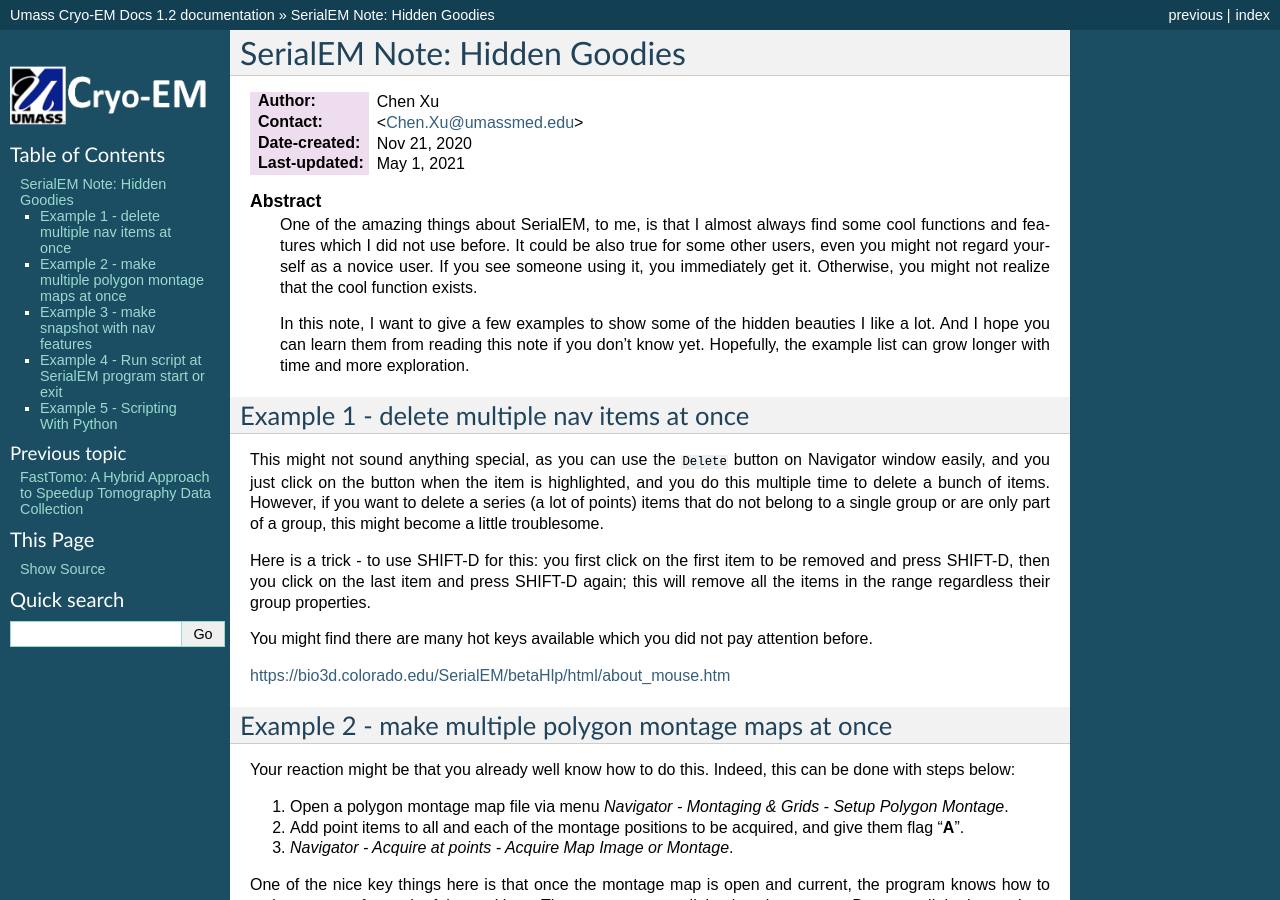
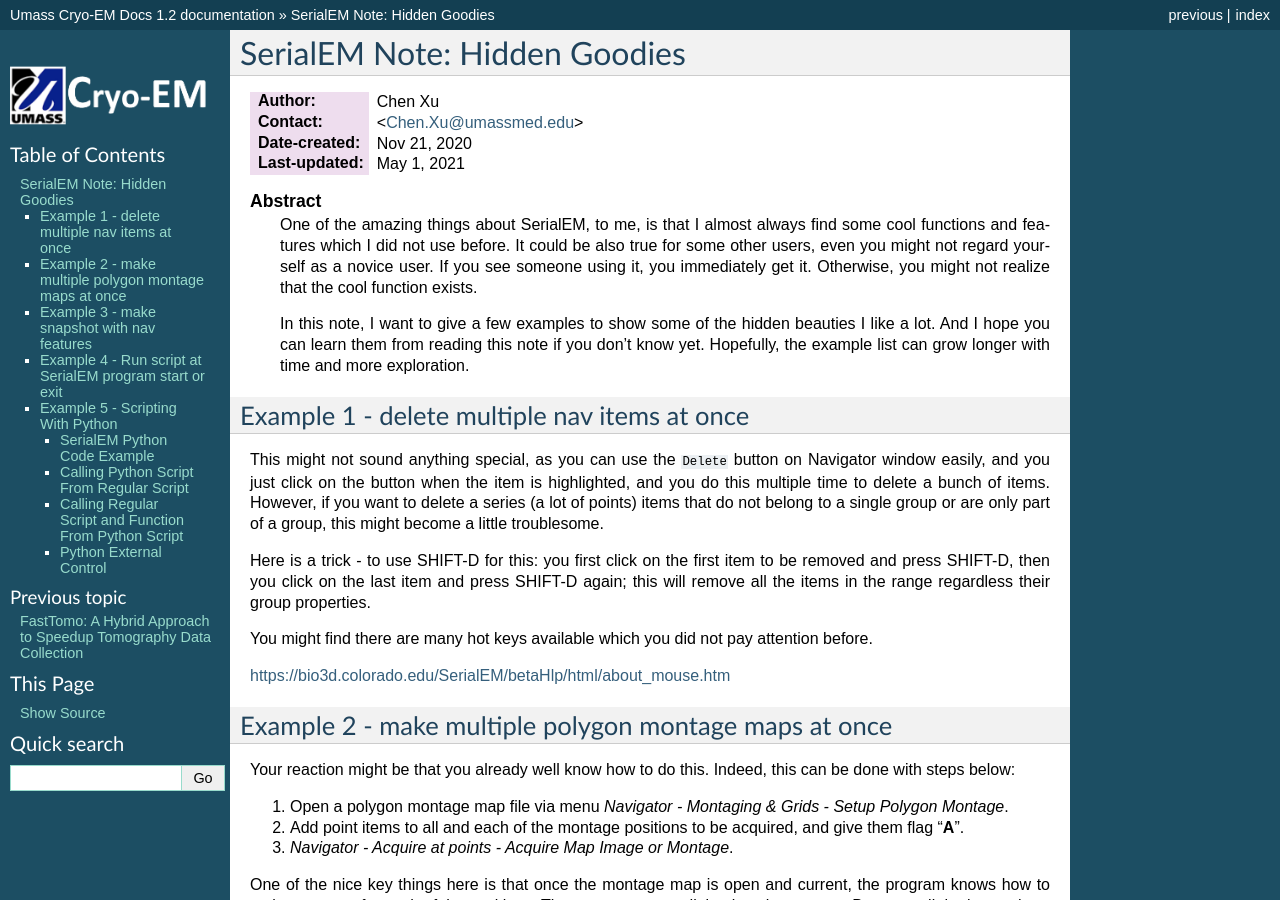
Before and after one commit to xuchen66/sphinx-emdocs, a Sphinx documentation site: the page built from source/serialem-note-hidden-goodies.rst, in a window 1280 px wide and 900 px high. Built offline with Sphinx 7.4.7, drawn with Linux system fonts in a browser that asks for light colours; pages that are not in the unit, such as notebooks, are missing from menus; some of the changed text lies outside the part shown.

Commit message:
Update serialem-note-hidden-goodies.rst

```diff
--- a/source/serialem-note-hidden-goodies.rst
+++ b/source/serialem-note-hidden-goodies.rst
@@ -244,6 +244,9 @@
 Example 5 - Scripting With Python
 ---------------------------------
 
+SerialEM Python Code Example
+~~~~~~~~~~~~~~~~~~~~~~~~~~~~
+
 Around March 23, 2021, scripting also supports python. SerialEM native collection of commands act like a module. Here is an example
 of the same CycleTargetFocus function in Python code.
 
@@ -268,6 +271,10 @@
 
    ## run it
    CycleTargetDefocus(-1.0, -3.0, 0.1)
+
+
+Calling Python Script From Regular Script
+~~~~~~~~~~~~~~~~~~~~~~~~~~~~~~~~~~~~~~~~~
 
 Around Apr 29, 2021, SerialEM not only got more matured at supporting Python, but also provides functionality to call regular script from a Python script and Vice Versa. The variable's value can also pass to each other. Below are two example scripts, one in Python and one in regular.
 
@@ -314,6 +321,9 @@
 
 As you can see, it calls Python script "Python". The array *a* defined in the regular script is received and convert to python list in the python script. After doing something in Python script (reverse array a in this case), it can get new array ready to be fetched by regular script.
 
+Calling Regular Script and Function From Python Script
+~~~~~~~~~~~~~~~~~~~~~~~~~~~~~~~~~~~~~~~~~~~~~~~~~~~~~~
+
 One can also do reverse - calling regular script from a Python one and passing values of list variable to from Python to regular script. Look at two scripts below:
 
 .. code-block:: python
@@ -341,6 +351,9 @@
 
    --- running Regular Script
    1  2  3  4  5  6  7
+
+Python External Control
+~~~~~~~~~~~~~~~~~~~~~~~
 
 You can also use Python Console to control SerialEM processs. SerialEM acts as a complete embedded system in this case, and Python is completely external.
 
```
